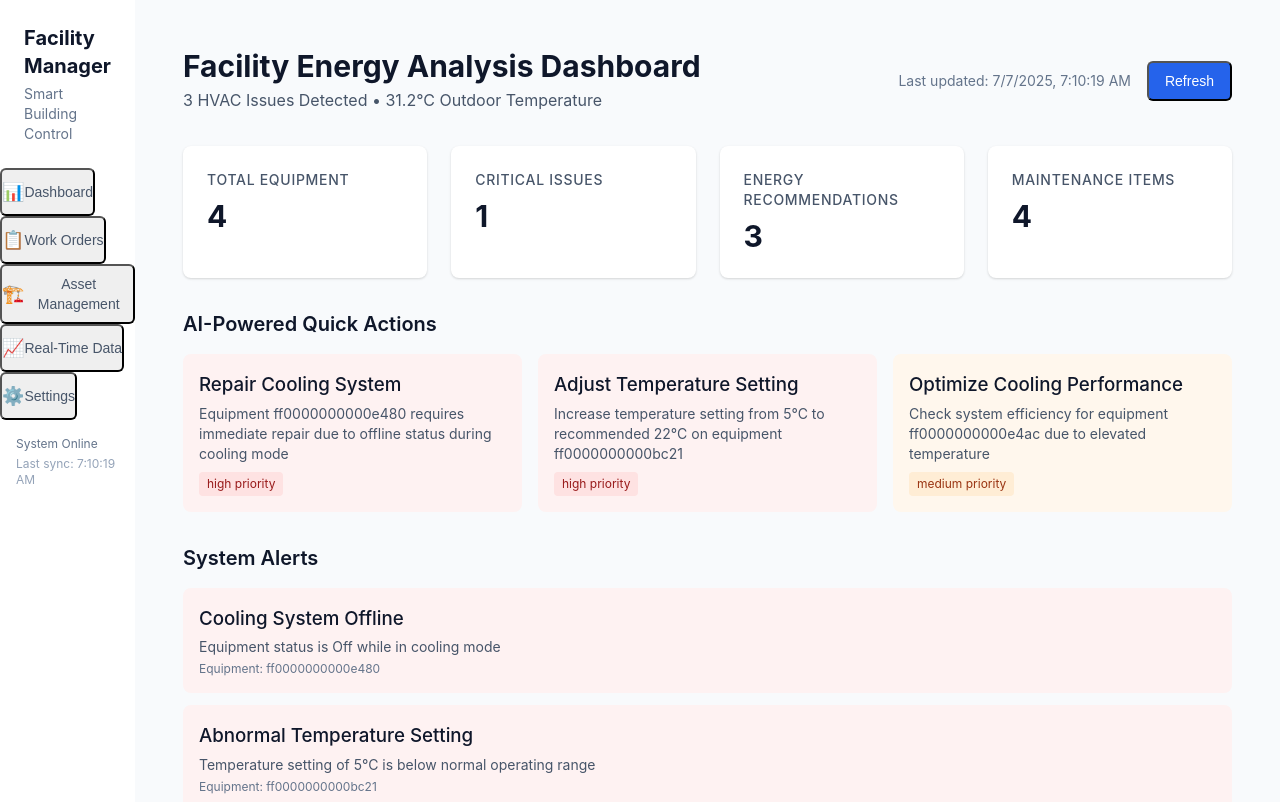
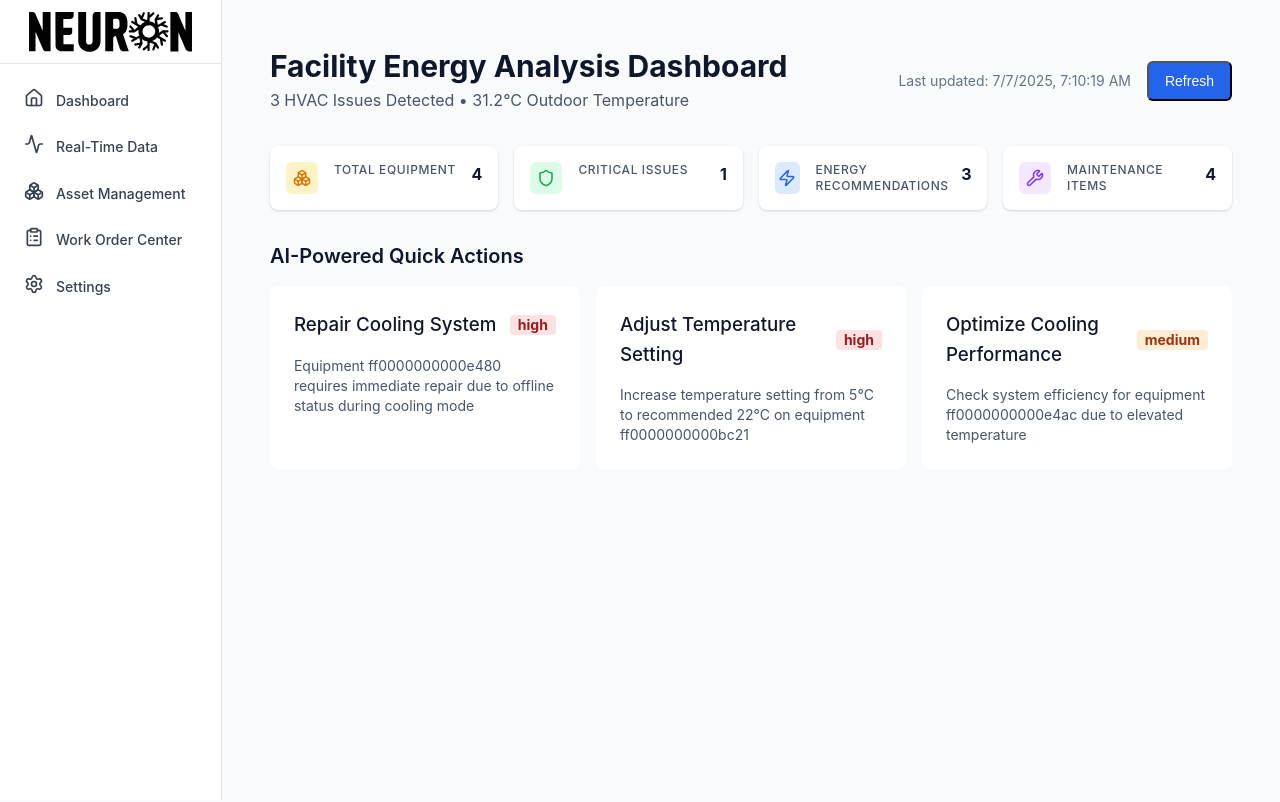
Before and after one commit to judyyhd/fm_dashboard, a Next.js app: page /dashboard in a window 1280 px wide. Shown: the top 802 px of the page. Built offline with nearby package versions, Linux system fonts and the light colour scheme.

Commit message:
so many things

```diff
--- a/components/layout.tsx
+++ /dev/null
@@ -1,82 +0,0 @@
-// src/components/Layout.tsx
-import React from 'react';
-import { useRouter } from 'next/router';
-
-interface LayoutProps {
-  children: React.ReactNode;
-}
-
-const Layout: React.FC<LayoutProps> = ({ children }) => {
-  const router = useRouter();
-
-  const navigation = [
-    { name: 'Dashboard', href: '/Dashboard', icon: '📊' },
-    { name: 'Work Orders', href: '/WorkOrders', icon: '📋' },
-    { name: 'Asset Management', href: '/AssetManagement', icon: '🏗️' },
-    { name: 'Real-Time Data', href: '/RealTimeData', icon: '📈' },
-    { name: 'Settings', href: '/Settings', icon: '⚙️' },
-  ];
-
-  const handleNavigation = (href: string) => {
-    router.push(href);
-  };
-
-  return (
-    <div className="min-h-screen bg-gray-50 flex">
-      {/* Sidebar */}
-      <div className="w-64 bg-white shadow-lg">
-        {/* Logo/Brand */}
-        <div className="p-6 border-b border-gray-200">
-          <h1 className="text-xl font-bold text-gray-900">Facility Manager</h1>
-          <p className="text-sm text-gray-500 mt-1">Smart Building Control</p>
-        </div>
-
-        {/* Navigation */}
-        <nav className="mt-6">
-          <div className="px-3 space-y-1">
-            {navigation.map((item) => {
-              const isActive = router.pathname === item.href;
-              return (
-                <button
-                  key={item.name}
-                  onClick={() => handleNavigation(item.href)}
-                  className={`w-full flex items-center px-3 py-2 text-sm font-medium rounded-md transition-colors ${
-                    isActive
-                      ? 'bg-blue-100 text-blue-700 border-r-2 border-blue-700'
-                      : 'text-gray-600 hover:bg-gray-50 hover:text-gray-900'
-                  }`}
-                >
-                  <span className="mr-3 text-lg">{item.icon}</span>
-                  {item.name}
-                  {isActive && (
-                    <span className="ml-auto">
-                      <div className="w-2 h-2 bg-blue-600 rounded-full"></div>
-                    </span>
-                  )}
-                </button>
-              );
-            })}
-          </div>
-        </nav>
-
-        {/* Footer/Status */}
-        <div className="absolute bottom-0 w-64 p-4 border-t border-gray-200 bg-white">
-          <div className="flex items-center">
-            <div className="w-2 h-2 bg-green-500 rounded-full mr-2"></div>
-            <span className="text-xs text-gray-500">System Online</span>
-          </div>
-          <p className="text-xs text-gray-400 mt-1">Last sync: {new Date().toLocaleTimeString()}</p>
-        </div>
-      </div>
-
-      {/* Main Content Area */}
-      <div className="flex-1 overflow-auto">
-        <main className="p-6">
-          {children}
-        </main>
-      </div>
-    </div>
-  );
-};
-
-export default Layout;
--- /dev/null
+++ b/components/sidebar.tsx
@@ -0,0 +1,53 @@
+import React from 'react';
+import Link from 'next/link';
+import { useRouter } from 'next/router';
+import {
+  Home,
+  Activity,
+  Boxes,
+  ClipboardList,
+  Settings
+} from 'lucide-react';
+
+const navItems = [
+  { path: '/', name: 'Dashboard', icon: <Home size={20} /> },
+  { path: '/financial-overview', name: 'Real-Time Data', icon: <Activity size={20} /> },
+  { path: '/asset-management', name: 'Asset Management', icon: <Boxes size={20} /> },
+  { path: '/work-orders', name: 'Work Order Center', icon: <ClipboardList size={20} /> },
+  { path: '/settings', name: 'Settings', icon: <Settings size={20} /> },
+];
+
+const Sidebar = () => {
+  const router = useRouter();
+
+  return (
+    <div className="sidebar sidebar-hidden">
+      <div className="sidebar-header">
+        <img
+          src="/neuron-logo.svg"
+          alt="Neuron Logo"
+          className="sidebar-logo"
+        />
+      </div>
+      <div className="sidebar-nav-container">
+        <nav className="sidebar-nav">
+          {navItems.map((item) => {
+            const isActive = router.pathname === item.path;
+            return (
+              <Link
+                key={item.path}
+                href={item.path}
+                className={`sidebar-nav-item ${isActive ? 'active' : ''}`}
+              >
+                <span className="sidebar-nav-icon">{item.icon}</span>
+                {item.name}
+              </Link>
+            );
+          })}
+        </nav>
+      </div>
+    </div>
+  );
+};
+
+export default Sidebar;
--- a/package.json
+++ b/package.json
@@ -9,11 +9,12 @@
     "lint": "next lint"
   },
   "dependencies": {
+    "lucide-react": "^0.525.0",
     "next": "14.2.3",
     "react": "18.2.0",
     "react-dom": "18.2.0",
-    "zod": "^3.25.74",
-    "recharts": "^2.8.0"
+    "recharts": "^2.8.0",
+    "zod": "^3.25.74"
   },
   "devDependencies": {
     "@types/node": "20.11.30",
--- a/pages/_app.tsx
+++ b/pages/_app.tsx
@@ -1,11 +1,14 @@
 import '../styles/globals.css';
 import type { AppProps } from 'next/app';
-import Layout from '../components/layout';
+import Sidebar from '../components/sidebar';
 
 export default function App({ Component, pageProps }: AppProps) {
   return (
-    <Layout>
-      <Component {...pageProps} />
-    </Layout>
+    <div className="flex min-h-screen bg-gray-50">
+      <Sidebar />
+      <main className="flex-1 p-6 overflow-auto">
+        <Component {...pageProps} />
+      </main>
+    </div>
   );
 }
--- a/pages/dashboard.tsx
+++ b/pages/dashboard.tsx
@@ -1,5 +1,6 @@
 import React, { useEffect, useState } from 'react';
 import { BarChart, Bar, XAxis, YAxis, CartesianGrid, Tooltip, Legend, ResponsiveContainer, PieChart, Pie, Cell, LineChart, Line, AreaChart, Area } from 'recharts';
+import { Zap, Shield, Wifi, Wrench, Boxes } from 'lucide-react';
 
 const COLORS = ['#0088FE', '#00C49F', '#FFBB28', '#FF8042', '#8884d8', '#82ca9d', '#ffc658', '#ff7300'];
 
@@ -89,7 +90,7 @@ const Dashboard = () => {
   }
 
   return (
-    <div className="min-h-screen bg-gray-50 p-6">
+    <div className="p-6 space-y-8">
       {/* Dynamic Header */}
       <div className="flex items-center justify-between mb-8">
         <div>
@@ -117,15 +118,45 @@ const Dashboard = () => {
 
       {/* Dynamic Summary Cards */}
       {dashboardData.summary && (
-        <div className="grid grid-cols-1 md:grid-cols-2 lg:grid-cols-4 gap-6 mb-8">
-          {Object.entries(dashboardData.summary).map(([key, value]) => (
-            <div key={key} className="bg-white rounded-lg shadow p-6">
-              <h3 className="text-sm font-medium text-gray-600 uppercase tracking-wider">
+        <div className="grid grid-cols-1 md:grid-cols-2 lg:grid-cols-4 gap-4 mb-8">
+          {Object.entries(dashboardData.summary).map(([key, value], index) => {
+            // Define icons for each card type
+            const getIcon = (key, index) => {
+              if (key.toLowerCase().includes('equipment')) return <Boxes size={18} />;
+              if (key.toLowerCase().includes('energy')) return <Zap size={18} />;
+              if (key.toLowerCase().includes('critical') || key.toLowerCase().includes('issues')) return <Shield size={18} />;
+              if (key.toLowerCase().includes('maintenance')) return <Wrench size={18} />;
+              // Default icons based on position
+              const icons = [<Boxes size={18} />, <Shield size={18} />, <Zap size={18} />, <Wrench size={18} />];
+              return icons[index % icons.length];
+            };
+
+            const getIconStyle = (key, index) => {
+              if (key.toLowerCase().includes('equipment')) return 'card-icon equipment';
+              if (key.toLowerCase().includes('energy')) return 'card-icon energy';
+              if (key.toLowerCase().includes('critical') || key.toLowerCase().includes('issues')) return 'card-icon critical';
+              if (key.toLowerCase().includes('maintenance')) return 'card-icon maintenance';
+              // Default styles based on position
+              const styles = ['card-icon equipment', 'card-icon critical', 'card-icon energy', 'card-icon maintenance'];
+              return styles[index % styles.length];
+            };
+
+            return (
+              <div key={key} className="bg-white rounded-lg shadow p-4">
+                <div className="flex items-start justify-between">
+                  <div className="flex items-start" style={{ gap: '1rem' }}>
+                    <div className={getIconStyle(key, index)}>
+                      {getIcon(key, index)}
+                    </div>
+                    <h3 className="text-xs font-medium text-gray-600 uppercase tracking-wider leading-tight">
                       {key.replace(/([A-Z])/g, ' $1').replace(/^./, str => str.toUpperCase())}
                     </h3>
-              <p className="text-3xl font-bold text-gray-900 mt-2">{value}</p>
                   </div>
-          ))}
+                  <p className="text-2xl font-bold text-gray-900">{value}</p>
+                </div>
+              </div>
+            );
+          })}
         </div>
       )}
 
@@ -137,119 +168,23 @@ const Dashboard = () => {
             {dashboardData.quickActions.map((action, index) => (
               <div
                 key={action.id || index}
-                className={`p-4 rounded-lg border-2 cursor-pointer transition-colors ${
-                  action.priority === 'high' || action.color === 'red' ? 'border-red-200 bg-red-50 hover:bg-red-100' :
-                  action.priority === 'medium' || action.color === 'amber' ? 'border-orange-200 bg-orange-50 hover:bg-orange-100' :
-                  'border-blue-200 bg-blue-50 hover:bg-blue-100'
-                }`}
+                className="p-6 rounded-lg border border-gray-200 bg-white cursor-pointer transition-colors hover:bg-gray-50"
               >
-                <h3 className="font-medium text-gray-900">{action.title}</h3>
-                <p className="text-sm text-gray-600 mt-1">{action.description}</p>
+                <div className="flex justify-between items-center mb-4">
+                  <h3 className="font-medium text-gray-900 flex-1 pr-2">{action.title}</h3>
                   {action.priority && (
-                  <span className={`inline-block px-2 py-1 text-xs rounded mt-2 ${
+                    <span className={`px-2 py-0.5 text-sm font-bold rounded whitespace-nowrap flex-shrink-0 ${
                       action.priority === 'high' ? 'bg-red-100 text-red-800' :
                       action.priority === 'medium' ? 'bg-orange-100 text-orange-800' :
                       'bg-blue-100 text-blue-800'
                     }`}>
-                    {action.priority} priority
+                      {action.priority === 'medium' ? 'medium' : action.priority}
                     </span>
                   )}
                 </div>
-            ))}
-          </div>
-        </div>
-      )}
-
-      {/* Dynamic Alerts - Updated to use agent's structure */}
-      {dashboardData.alerts && dashboardData.alerts.length > 0 && (
-        <div className="mb-8">
-          <h2 className="text-xl font-semibold text-gray-900 mb-4">System Alerts</h2>
-          <div className="space-y-3">
-            {dashboardData.alerts.map((alert, index) => (
-              <div
-                key={alert.id || index}
-                className={`p-4 rounded-lg border ${
-                  alert.severity === 'high' || alert.color === 'red' ? 'bg-red-50 border-red-200' :
-                  alert.severity === 'medium' || alert.color === 'amber' || alert.color === 'yellow' ? 'bg-yellow-50 border-yellow-200' :
-                  'bg-blue-50 border-blue-200'
-                }`}
-              >
-                <div className="flex items-start">
-                  <div className="flex-shrink-0">
-                    <div className={`w-3 h-3 rounded-full mt-1 ${
-                      alert.severity === 'high' || alert.color === 'red' ? 'bg-red-500' :
-                      alert.severity === 'medium' || alert.color === 'amber' || alert.color === 'yellow' ? 'bg-yellow-500' :
-                      'bg-blue-500'
-                    }`}></div>
-                  </div>
-                  <div className="ml-3">
-                    <h3 className="font-medium text-gray-900">{alert.title}</h3>
-                    <p className="text-sm text-gray-600 mt-1">{alert.description}</p>
-                    {alert.equipment && (
-                      <p className="text-xs text-gray-500 mt-1">Equipment: {alert.equipment}</p>
-                    )}
-                  </div>
-                </div>
+                <p className="text-sm text-gray-600">{action.description}</p>
               </div>
             ))}
-          </div>
-        </div>
-      )}
-
-      {/* Enhanced Widgets Section - Updated for agent's structure */}
-      {dashboardData.widgets && dashboardData.widgets.length > 0 && (
-        <div className="mb-8">
-          <h2 className="text-xl font-semibold text-gray-900 mb-4">Status Widgets</h2>
-          <div className="grid grid-cols-1 md:grid-cols-2 lg:grid-cols-4 gap-6">
-            {dashboardData.widgets.map((widget, index) => (
-              <div key={widget.id || index} className="bg-white rounded-lg shadow p-6">
-                <div className="flex items-center">
-                  <div className="flex-shrink-0">
-                    <div className={`w-8 h-8 rounded-full flex items-center justify-center ${
-                      widget.color === 'red' ? 'bg-red-100' :
-                      widget.color === 'orange' ? 'bg-orange-100' :
-                      widget.color === 'purple' ? 'bg-purple-100' :
-                      'bg-blue-100'
-                    }`}>
-                      <div className={`w-4 h-4 rounded-full ${
-                        widget.color === 'red' ? 'bg-red-500' :
-                        widget.color === 'orange' ? 'bg-orange-500' :
-                        widget.color === 'purple' ? 'bg-purple-500' :
-                        'bg-blue-500'
-                      }`}></div>
-                    </div>
-                  </div>
-                  <div className="ml-3">
-                    <p className="text-sm font-medium text-gray-500">{widget.title}</p>
-                    <p className="text-lg font-semibold text-gray-900">
-                      {widget.value || widget.data || 'N/A'}
-                      {widget.unit && <span className="text-sm text-gray-500 ml-1">{widget.unit}</span>}
-                    </p>
-                  </div>
-                </div>
-              </div>
-            ))}
-          </div>
-        </div>
-      )}
-
-      {/* Additional Chart Widgets (if you want to add bar charts later) */}
-      {dashboardData.chartData && (
-        <div className="grid grid-cols-1 lg:grid-cols-2 gap-6">
-          <div className="bg-white rounded-lg shadow p-6">
-            <h2 className="text-lg font-medium text-gray-800 mb-4">Equipment Status</h2>
-            <div className="h-80">
-              <ResponsiveContainer width="100%" height="100%">
-                <BarChart data={dashboardData.chartData}>
-                  <CartesianGrid strokeDasharray="3 3" />
-                  <XAxis dataKey="name" />
-                  <YAxis />
-                  <Tooltip />
-                  <Legend />
-                  <Bar dataKey="count" fill="#3b82f6" />
-                </BarChart>
-              </ResponsiveContainer>
-            </div>
           </div>
         </div>
       )}
--- a/styles/globals.css
+++ b/styles/globals.css
@@ -265,3 +265,110 @@ body {
     grid-template-columns: repeat(4, minmax(0, 1fr));
   }
 }
+
+
+/* Sidebar Styles */
+.sidebar {
+  width: 30rem; /* w-64 */
+  height: 100vh;
+  background-color: #ffffff;
+  border-right: 1px solid #e5e7eb;
+  display: flex;
+  flex-direction: column;
+}
+
+.sidebar-hidden {
+  display: none;
+}
+
+@media (min-width: 768px) {
+  .sidebar-hidden {
+    display: flex;
+  }
+}
+
+.sidebar-header {
+  height: 4rem; /* h-16 */
+  display: flex;
+  align-items: center;
+  justify-content: center;
+  border-bottom: 1px solid #e5e7eb;
+}
+
+.sidebar-logo {
+  height: 2.5rem; /* h-10 */
+  width: auto;
+}
+
+.sidebar-nav-container {
+  display: flex;
+  flex-direction: column;
+  flex: 1;
+  overflow-y: auto;
+}
+
+.sidebar-nav {
+  flex: 1;
+  padding: 1rem 1rem;
+}
+
+.sidebar-nav-item {
+  display: flex;
+  align-items: center;
+  padding: 0.5rem 0.5rem;
+  margin-bottom: 0.25rem;
+  border-radius: 0.375rem;
+  font-size: 0.875rem;
+  font-weight: 500;
+  text-decoration: none;
+  transition: all 0.2s;
+}
+
+.sidebar-nav-item:hover {
+  background-color: #f3f4f6;
+}
+
+.sidebar-nav-item.active {
+  background-color: #eff6ff;
+  color: #1d4ed8;
+}
+
+.sidebar-nav-item:not(.active) {
+  color: #374151;
+}
+
+.sidebar-nav-icon {
+  margin-right: 0.75rem;
+}
+
+/* Card icon styles */
+/* Card icon styles - Magic Patterns style */
+.card-icon {
+  display: inline-flex;
+  align-items: center;
+  justify-content: center;
+  width: 2rem;
+  height: 2rem;
+  border-radius: 0.375rem;
+  margin-bottom: 0rem;
+}
+
+.card-icon.equipment {
+  background-color: #fef3c7; /* yellow background */
+  color: #d97706; /* orange icon */
+}
+
+.card-icon.critical {
+  background-color: #dcfce7; /* light green background */
+  color: #16a34a; /* green icon */
+}
+
+.card-icon.energy {
+  background-color: #dbeafe; /* light blue background */
+  color: #2563eb; /* blue icon */
+}
+
+.card-icon.maintenance {
+  background-color: #f3e8ff; /* light purple background */
+  color: #7c3aed; /* purple icon */
+}
```
Also changed, not shown: public/neuron-logo.svg (added), 1 other file (tests, documents, lock files or other folders). Lines whose indentation alone changed are shown as unchanged.
